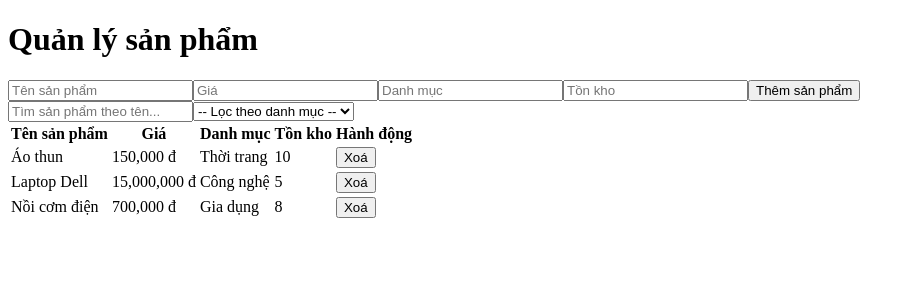
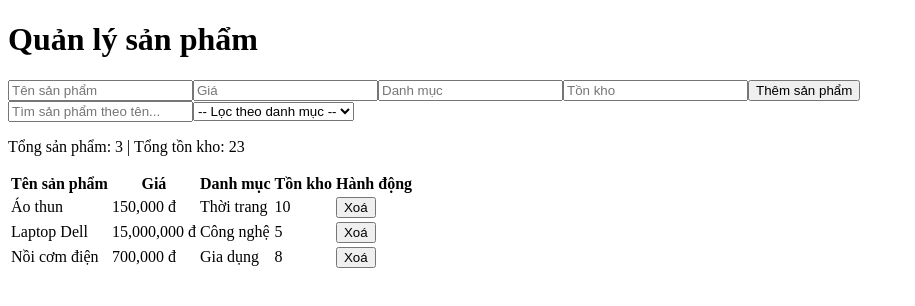
Before and after one commit to znhandz5341/nguyenTanThinh_PTGDUD, a React (Vite) app in the folder KTTK2/: page / in a window 1280 px wide. Shown: the top 306 px of the page, without its empty margins (0-915 px from the left). Built offline with nearby package versions, Linux system fonts and the light colour scheme.

Commit message:
C7 hien thi tong so san pham va so luong ton kho

```diff
--- a/KTTK2/src/App.jsx
+++ b/KTTK2/src/App.jsx
@@ -48,6 +48,10 @@ function App() {
 
   const uniqueCategories = [...new Set(products.map(p => p.category))];
 
+  // Tính tổng số sản phẩm và tổng tồn kho sau khi lọc
+  const totalProducts = filteredProducts.length;
+  const totalStock = filteredProducts.reduce((sum, p) => sum + p.stock, 0);
+
   return (
     <div className="p-6 max-w-3xl mx-auto">
       <h1 className="text-2xl font-bold mb-4">Quản lý sản phẩm</h1>
@@ -92,7 +96,7 @@ function App() {
         </button>
       </div>
 
-      {/* Ô tìm kiếm */}
+      {/* Ô tìm kiếm và dropdown lọc */}
       <input
         type="text"
         placeholder="Tìm sản phẩm theo tên..."
@@ -101,7 +105,6 @@ function App() {
         className="border p-2 w-full mb-4"
       />
 
-      {/* Dropdown lọc danh mục */}
       <select
         value={selectedCategory}
         onChange={(e) => setSelectedCategory(e.target.value)}
@@ -112,6 +115,11 @@ function App() {
           <option key={cat} value={cat}>{cat}</option>
         ))}
       </select>
+
+      {/* Hiển thị tổng số */}
+      <p className="mb-4 font-medium">
+        Tổng sản phẩm: {totalProducts} | Tổng tồn kho: {totalStock}
+      </p>
 
       {/* Bảng sản phẩm */}
       <table className="table-auto w-full border border-collapse">
```
Also changed, not shown: KTTK2/src/minhChung/cau07/cau07.PNG (added).
